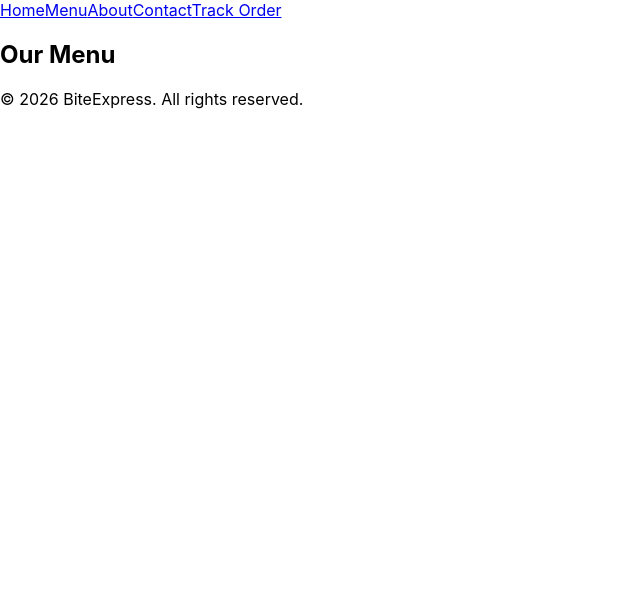
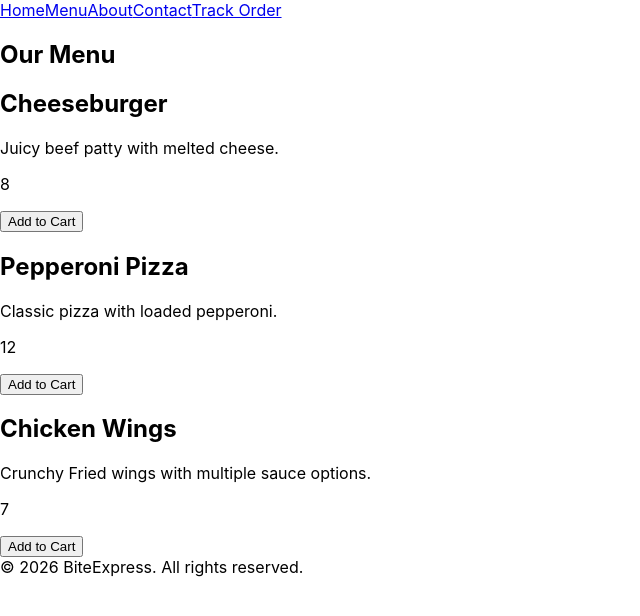
Before and after one commit to 0alisabbah-hash/BiteExpress, a React (Create React App) app: page /menu in a window 1280 px wide. Shown: the top 616 px of the page, without its empty margins (0-640 px from the left). Built offline with nearby package versions, Linux system fonts and the light colour scheme.

Commit message:
Added Menu page and MenuItems componenet and .map() for data maping

```diff
--- /dev/null
+++ b/src/Components/MenuItems.jsx
@@ -0,0 +1,11 @@
+const MenuItems = ({ name, price, description, onAdd }) => {
+  return (
+    <div className="menu-items">
+      <h2>{name}</h2>
+      <p>{description || "Chef's special"}</p>
+      <p>{price}</p>
+      <button onClick={onAdd}>Add to Cart</button>
+    </div>
+  );
+};
+export default MenuItems;
--- a/src/Pages/Menu.jsx
+++ b/src/Pages/Menu.jsx
@@ -1,9 +1,26 @@
 import React from 'react';
-
+import MenuItems from '../Components/MenuItems';
+const menuItems =[
+    {id:1 , name:"Cheeseburger",price :8,description :"Juicy beef patty with melted cheese."},
+    {id:2,name:"Pepperoni Pizza", price:12,description:"Classic pizza with loaded pepperoni."},
+    {id:3,name:"Chicken Wings",price: 7 , description:"Crunchy Fried wings with multiple sauce options."}
+]
 const Menu = () => {
+    const addTocart = (menuItems) =>{
+        console.log("Added:" ,menuItems.name);
+    }
     return(
         <div className='menuPage'>
             <h2>Our Menu</h2>
+            <div className='menuList'>
+                {menuItems.map((item)=>(
+                    <MenuItems key={item.id}
+                    name={item.name}
+                    price={item.price}
+                    description={item.description}
+                    onAdd={() => addTocart(menuItems)}/>
+                ))}
+            </div>
         </div>
     )
 }
```
